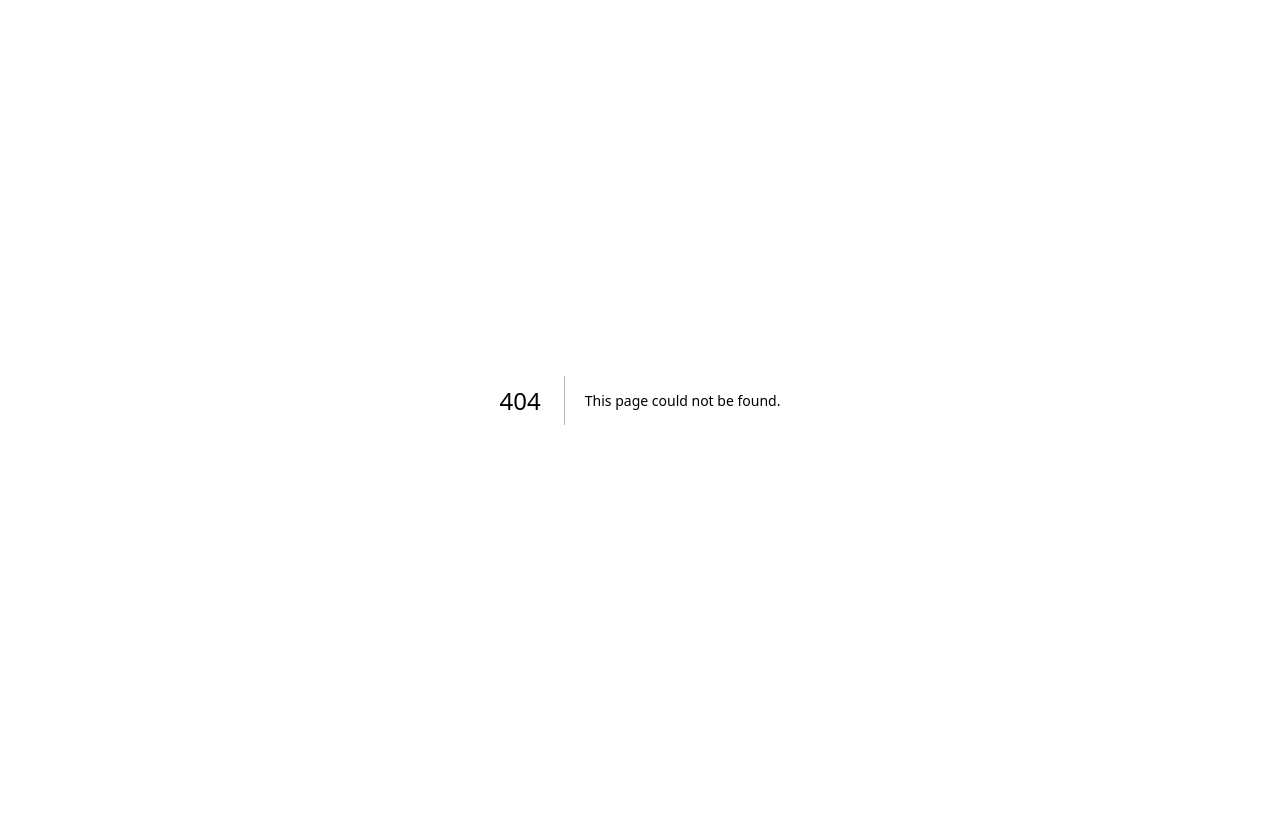
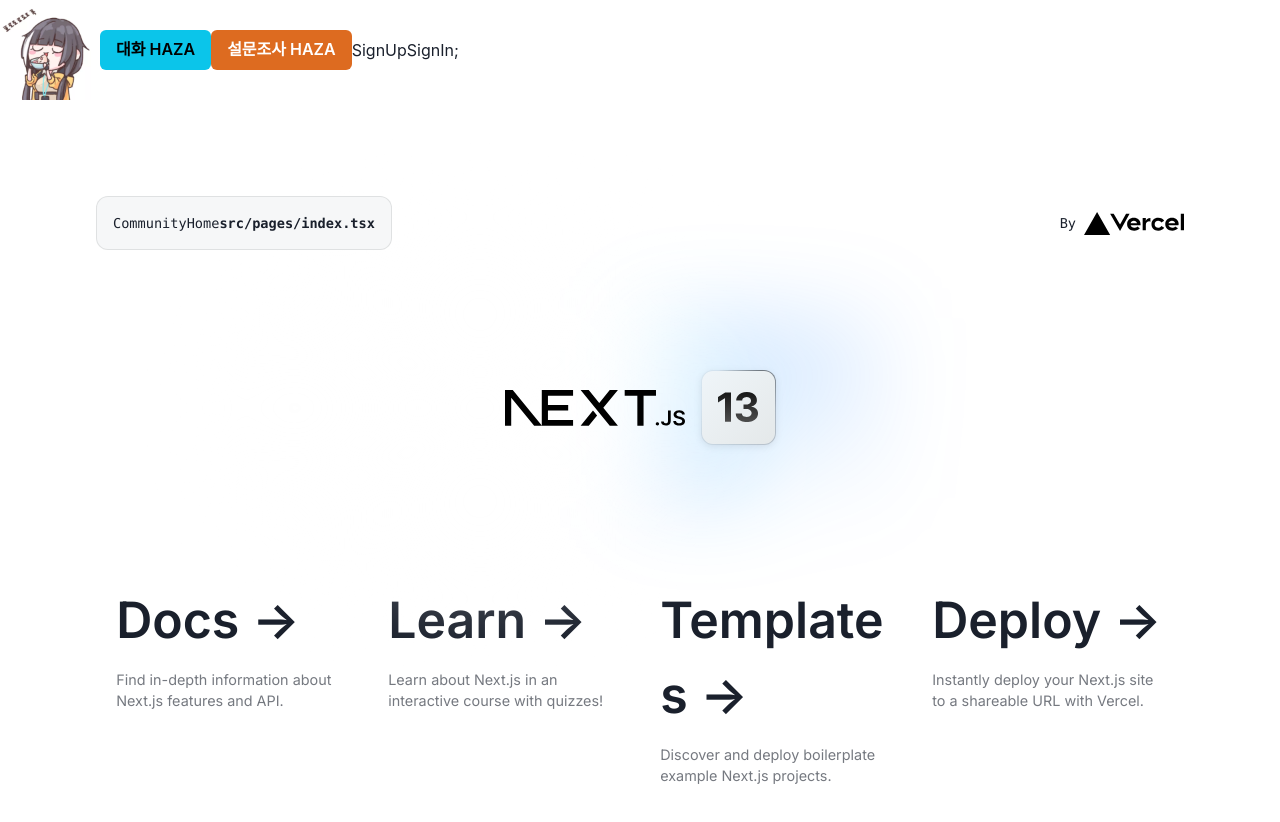
Before and after one commit to Last-SilverLight-End/HAZA-front, a Next.js app in the folder haza_next/: page /Community/communityBoard in a window 1280 px wide. Before the commit this address had no page. Shown: the top 822 px of the page. Before the commit the page ends 800 px from the top, so only its background shows below. Built offline with nearby package versions, Linux system fonts and the light colour scheme.

Commit message:
css footer 수정

```diff
--- a/haza_next/src/components/Footer.tsx
+++ b/haza_next/src/components/Footer.tsx
@@ -5,20 +5,20 @@ import { FC } from 'react';
 const Footer: FC = () => {
 
   return (
-    <footer className="bg-zinc-300/75 pt-3 pb-3">
-      <div className="text-center" >
-        <ul className="inline-flex  uppercase text-base space-x-12
-                    font-roboto font-semibold text-black cursor-pointer">
-          <li><a href="#" /> 사이트 도움말</li>
-          <li><a href="#" /> 약관</li>
-          <li><a href="#" /> 개인정보 취급 방침</li>
-          <li><a href="#" /> Q&A </li>
-          <li><a href="#" /> 고객 센터</li>
+    <footer className="bg-zinc-300/75 pt-3 pb-3 text-align">
+      <div className=" text-center " >
+        <ul className=" inline-flex uppercase space-x-4
+                    font-roboto font-semibold text-black cursor-pointer divide-x-2 divide-gray-700">
+          <li><a className=" px-2" href="#" /> 사이트 도움말</li>
+          <li><a className=" px-2" href="#" /> 약관</li>
+          <li><a className=" px-2" href="#" /> 개인정보 취급 방침</li>
+          <li><a className=" px-2" href="#" /> Q&A </li>
+          <li><a className=" px-2"href="#" /> 고객 센터</li>
         </ul>
-        <address className="not-italic">
+        <address className="not-italic pt-2">
           cg456456@naver.com
         </address>
-        <div className={style.copyright}>
+        <div className="pt-2">
           copyright  {'\u00A9'} HAZA ALL RIGHTS RESERVED
         </div>
 
--- /dev/null
+++ b/haza_next/src/pages/Community/communityBoard.tsx
@@ -0,0 +1,125 @@
+import Head from 'next/head'
+import Image from 'next/image'
+import { Inter } from '@next/font/google'
+import styles from '@/styles/Home.module.css'
+import Link from "next/link";
+import {Header} from '@/components/Header';
+const inter = Inter({ subsets: ['latin'] })
+
+export default function CommunityHome() {
+  return (
+    <>
+      <Header />
+      <Head>
+        <title>Create Next App</title>
+        <meta name="description" content="Generated by create next app" />
+        <meta name="viewport" content="width=device-width, initial-scale=1" />
+        <link rel="icon" href="/favicon.ico" />
+      </Head>
+      <main className={styles.main}>
+        <div className={styles.description}>
+          <p>
+            CommunityHome
+            <code className={styles.code}>src/pages/index.tsx</code>
+          </p>
+          <div>
+            <a
+              href="https://vercel.com?utm_source=create-next-app&utm_medium=default-template&utm_campaign=create-next-app"
+              target="_blank"
+              rel="noopener noreferrer"
+            >
+              By{' '}
+              <Image
+                src="/vercel.svg"
+                alt="Vercel Logo"
+                className={styles.vercelLogo}
+                width={100}
+                height={24}
+                priority
+              />
+            </a>
+          </div>
+        </div>
+
+        <div className={styles.center}>
+          <Image
+            className={styles.logo}
+            src="/next.svg"
+            alt="Next.js Logo"
+            width={180}
+            height={37}
+            priority
+          />
+          <div className={styles.thirteen}>
+            <Image
+              src="/thirteen.svg"
+              alt="13"
+              width={40}
+              height={31}
+              priority
+            />
+          </div>
+        </div>
+
+        <div className={styles.grid}>
+          <a
+            href="https://nextjs.org/docs?utm_source=create-next-app&utm_medium=default-template&utm_campaign=create-next-app"
+            className={styles.card}
+            target="_blank"
+            rel="noopener noreferrer"
+          >
+            <h2 className={inter.className}>
+              Docs <span>-&gt;</span>
+            </h2>
+            <p className={inter.className}>
+              Find in-depth information about Next.js features and&nbsp;API.
+            </p>
+          </a>
+
+          <a
+            href="https://nextjs.org/learn?utm_source=create-next-app&utm_medium=default-template&utm_campaign=create-next-app"
+            className={styles.card}
+            target="_blank"
+            rel="noopener noreferrer"
+          >
+            <h2 className={inter.className}>
+              Learn <span>-&gt;</span>
+            </h2>
+            <p className={inter.className}>
+              Learn about Next.js in an interactive course with&nbsp;quizzes!
+            </p>
+          </a>
+
+          <a
+            href="https://vercel.com/templates?framework=next.js&utm_source=create-next-app&utm_medium=default-template&utm_campaign=create-next-app"
+            className={styles.card}
+            target="_blank"
+            rel="noopener noreferrer"
+          >
+            <h2 className={inter.className}>
+              Templates <span>-&gt;</span>
+            </h2>
+            <p className={inter.className}>
+              Discover and deploy boilerplate example Next.js&nbsp;projects.
+            </p>
+          </a>
+
+          <a
+            href="https://vercel.com/new?utm_source=create-next-app&utm_medium=default-template&utm_campaign=create-next-app"
+            className={styles.card}
+            target="_blank"
+            rel="noopener noreferrer"
+          >
+            <h2 className={inter.className}>
+              Deploy <span>-&gt;</span>
+            </h2>
+            <p className={inter.className}>
+              Instantly deploy your Next.js site to a shareable URL
+              with&nbsp;Vercel.
+            </p>
+          </a>
+        </div>
+      </main>
+    </>
+  )
+}
--- a/haza_next/tailwind.config.js
+++ b/haza_next/tailwind.config.js
@@ -9,7 +9,21 @@ module.exports = {
     "./src/**/*.{js,ts,jsx,tsx}",
   ],
   theme: {
-    extend: {},
+    divideWidth: {
+      DEFAULT: '1px',
+      '0': '0',
+      '2': '2px',
+      '3': '4px',
+      '4': '6px',
+      '6': '8px',
+      '8': '10px',
+    },
+
+    extend: {
+      spacing:{
+        '10px': '10px',
+      }
+    },
   },
   plugins: [],
 }
```
